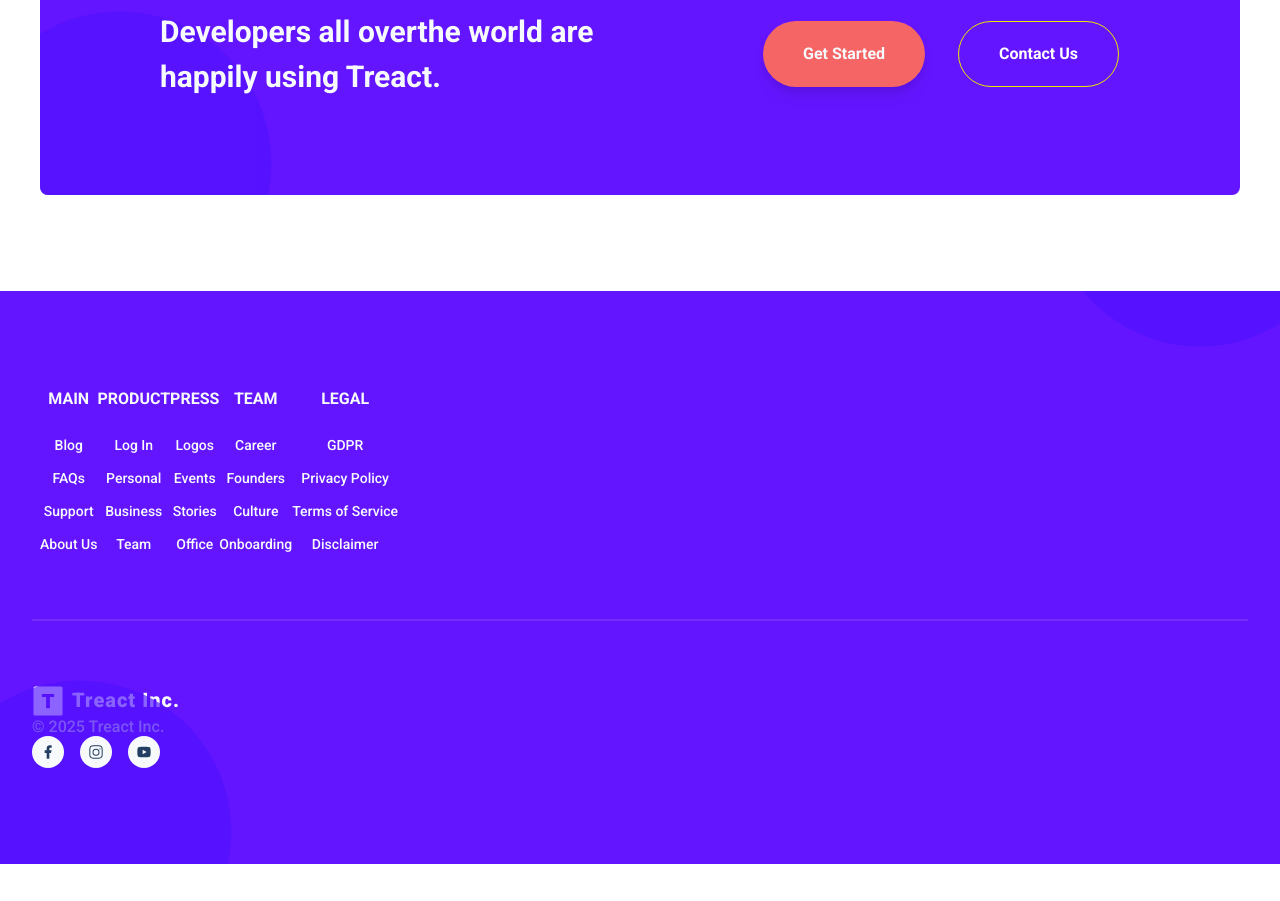
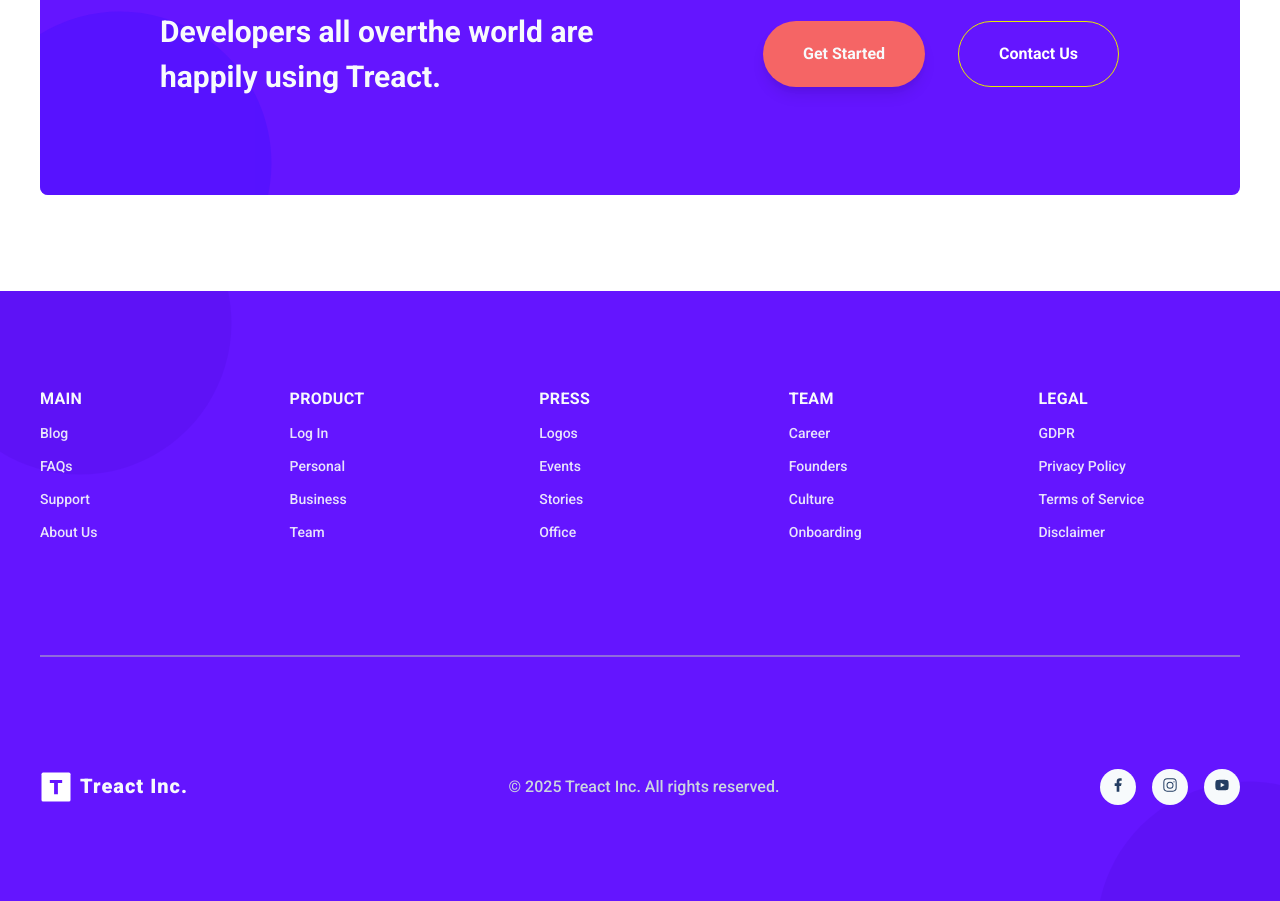
Before and after one commit to Dayla20/projectOct25, a plain HTML site: page index.html in a window 1280 px wide. Shown: the part 5647-6548 px from the top of the page. Before the commit the page ends 6511 px from the top, so only its background shows below. Drawn offline with Linux system fonts and the light colour scheme; a script that the page names is missing.

Commit message:
FooterCompleted

```diff
--- a/index.html
+++ b/index.html
@@ -651,20 +651,21 @@
         </div>
       </section>
     </main>
+    <!--FOOTER -------------------------------------->
     <footer>
-      <svg viewBox="0 0 600 600" class="start__bloob--1">
-        <g transform="translate (300,300)">
+      <svg viewBox="0 0 600 600" class="footer__bloob--1">
+        <g transform="translate(300,300)">
           <path
             d="M 153.6 -239 C 199.1 -209.8 236 -167.2 258.4 -118 C 280.9 -68.9 288.9 -13.1 281.2 40.4 C 273.5 93.9 250.1 145.2 214.7 186.1 C 179.3 226.9 131.9 257.4 80 272.6 C 28.2 287.8 -28.2 287.8 -80 272.6 C -131.9 257.4 -179.3 226.9 -214.7 186.1 C -250.1 145.2 -273.5 93.9 -281.2 40.4 C -288.9 -13.1 -280.9 -68.9 -258.4 -118 C -236 -167.2 -199.1 -209.8 -153.6 -239 C -108.1 -268.3 -54.1 -284.1 0 -284.1 C 54.1 -284.1 108.1 -268.3 153.6 -239 Z"
-            fill="rgb(80,17,804)"
+            fill="#5a10ef"
           ></path>
         </g>
       </svg>
-      <svg viewBox="0 0 600 600" class="start__bloob--2">
-        <g transform="translate (300,300)">
+      <svg viewBox="0 0 600 600" class="footer__bloob--2">
+        <g transform="translate(300,300)">
           <path
             d="M 153.6 -239 C 199.1 -209.8 236 -167.2 258.4 -118 C 280.9 -68.9 288.9 -13.1 281.2 40.4 C 273.5 93.9 250.1 145.2 214.7 186.1 C 179.3 226.9 131.9 257.4 80 272.6 C 28.2 287.8 -28.2 287.8 -80 272.6 C -131.9 257.4 -179.3 226.9 -214.7 186.1 C -250.1 145.2 -273.5 93.9 -281.2 40.4 C -288.9 -13.1 -280.9 -68.9 -258.4 -118 C -236 -167.2 -199.1 -209.8 -153.6 -239 C -108.1 -268.3 -54.1 -284.1 0 -284.1 C 54.1 -284.1 108.1 -268.3 153.6 -239 Z"
-            fill="rgb(80,17,804)"
+            fill="#5a10ef"
           ></path>
         </g>
       </svg>
@@ -706,29 +707,39 @@
             <a class="footer__column--link">Disclaimer</a>
           </div>
         </div>
-      </div>
         <div class="footer__divider"></div>
         <div class="footer__bottom">
           <div class="footer__logo">
             <img
-           src="./assets/logo-light.d9a5d1b5be5ea077b26864fdfc2e96a4.svg" alt class="footer__logo--img">
+              src="./assets/logo-light.d9a5d1b5be5ea077b26864fdfc2e96a4.svg"
+              alt
+              class="footer__logo--img"
+            />
             <h5 class="footer__logo--text">Treact Inc.</h5>
           </div>
-          <div class="footer__copyright">© 2025 Treact Inc.</div>
+          <div class="footer__copyright">
+            © 2025 Treact Inc. All rights reserved.
+          </div>
           <div class="footer__socials">
             <a class="footer__social--link">
-                <svg fill="CurrentColor" viewBox="0 0 24 24">
-                  <path d="M 14 13.5 h 2.5 l 1 -4 H 14 v -2 c 0 -1.03 0 -2 2 -2 h 1.5 V 2.14 c -0.326 -0.043 -1.557 -0.14 -2.857 -0.14 C 11.928 2 10 3.657 10 6.7 v 2.8 H 7 v 4 h 3 V 22 h 4 v -8.5 Z"></path>
+              <svg fill="currentColor" viewBox="0 0 24 24">
+                <path
+                  d="M 14 13.5 h 2.5 l 1 -4 H 14 v -2 c 0 -1.03 0 -2 2 -2 h 1.5 V 2.14 c -0.326 -0.043 -1.557 -0.14 -2.857 -0.14 C 11.928 2 10 3.657 10 6.7 v 2.8 H 7 v 4 h 3 V 22 h 4 v -8.5 Z"
+                ></path>
               </svg>
             </a>
             <a class="footer__social--link">
-                <svg fill="CurrentColor" viewBox="0 0 24 24">
-                  <path d="M7.75 2h8.5A5.76 5.76 0 0 1 22 7.75v8.5A5.76 5.76 0 0 1 16.25 22h-8.5A5.76 5.76 0 0 1 2 16.25v-8.5A5.76 5.76 0 0 1 7.75 2Zm0 1.5A4.26 4.26 0 0 0 3.5 7.75v8.5A4.26 4.26 0 0 0 7.75 20.5h8.5A4.26 4.26 0 0 0 20.5 16.25v-8.5A4.26 4.26 0 0 0 16.25 3.5h-8.5Zm4.25 3.5a5.25 5.25 0 1 1 0 10.5a5.25 5.25 0 0 1 0-10.5Zm0 1.5a3.75 3.75 0 1 0 0 7.5a3.75 3.75 0 0 0 0-7.5ZM18 6.25a1 1 0 1 1 0 2a1 1 0 0 1 0-2Z"></path>
+              <svg fill="currentColor" viewBox="0 0 24 24">
+                <path
+                  d="M7.75 2h8.5A5.76 5.76 0 0 1 22 7.75v8.5A5.76 5.76 0 0 1 16.25 22h-8.5A5.76 5.76 0 0 1 2 16.25v-8.5A5.76 5.76 0 0 1 7.75 2Zm0 1.5A4.26 4.26 0 0 0 3.5 7.75v8.5A4.26 4.26 0 0 0 7.75 20.5h8.5A4.26 4.26 0 0 0 20.5 16.25v-8.5A4.26 4.26 0 0 0 16.25 3.5h-8.5Zm4.25 3.5a5.25 5.25 0 1 1 0 10.5a5.25 5.25 0 0 1 0-10.5Zm0 1.5a3.75 3.75 0 1 0 0 7.5a3.75 3.75 0 0 0 0-7.5ZM18 6.25a1 1 0 1 1 0 2a1 1 0 0 1 0-2Z"
+                ></path>
               </svg>
             </a>
             <a class="footer__social--link">
-                <svg fill="CurrentColor" viewBox="0 0 24 24">
-                  <path d="M 21.543 6.498 C 22 8.28 22 12 22 12 s 0 3.72 -0.457 5.502 c -0.254 0.985 -0.997 1.76 -1.938 2.022 C 17.896 20 12 20 12 20 s -5.893 0 -7.605 -0.476 c -0.945 -0.266 -1.687 -1.04 -1.938 -2.022 C 2 15.72 2 12 2 12 s 0 -3.72 0.457 -5.502 c 0.254 -0.985 0.997 -1.76 1.938 -2.022 C 6.107 4 12 4 12 4 s 5.896 0 7.605 0.476 c 0.945 0.266 1.687 1.04 1.938 2.022 Z M 10 15.5 l 6 -3.5 l -6 -3.5 v 7 Z"></path>
+              <svg fill="currentColor" viewBox="0 0 24 24">
+                <path
+                  d="M 21.543 6.498 C 22 8.28 22 12 22 12 s 0 3.72 -0.457 5.502 c -0.254 0.985 -0.997 1.76 -1.938 2.022 C 17.896 20 12 20 12 20 s -5.893 0 -7.605 -0.476 c -0.945 -0.266 -1.687 -1.04 -1.938 -2.022 C 2 15.72 2 12 2 12 s 0 -3.72 0.457 -5.502 c 0.254 -0.985 0.997 -1.76 1.938 -2.022 C 6.107 4 12 4 12 4 s 5.896 0 7.605 0.476 c 0.945 0.266 1.687 1.04 1.938 2.022 Z M 10 15.5 l 6 -3.5 l -6 -3.5 v 7 Z"
+                ></path>
               </svg>
             </a>
           </div>
--- a/style.css
+++ b/style.css
@@ -1013,12 +1013,36 @@ header img {
 footer {
     padding: 96px 32px;
     background-color: rgb(100, 21, 255);
-    margin-bottom: -32px;
     position: relative;
     overflow: hidden;
 }
-
-.footer__blob--1 {
+.row.footer__row{
+    width: 100%;
+    max-width: 1200px;
+    margin: 0 auto;
+    display: flex;
+    flex-direction: column;
+    gap:48px;
+}
+.footer__columns {
+    margin-top: -48px;
+    display: flex;
+    flex-wrap: wrap;
+    justify-content: space-between;
+    gap: 24px 48px;
+    position: relative;
+    z-index: 2;
+}
+.footer__column {
+    margin-top: 48px;
+    display: flex;
+    flex-direction: column;
+    align-items: flex-start;
+    min-width: 160px;
+    flex:  1 1 160px;
+}
+/* blobs */
+.footer__bloob--1 {
     position: absolute;
     top: 0;
     left: 0;
@@ -1028,7 +1052,7 @@ footer {
     z-index: 1;
     opacity: 0.5;
 }
-.footer__blob--2 {
+.footer__bloob--2 {
     position: absolute;
     bottom: 0;
     right: 0;
@@ -1038,22 +1062,12 @@ footer {
     z-index: 1;
     opacity: 0.5;
 }
-.footer__columns {
-    margin-top: -48px;
-    display: flex;
-    flex-wrap: wrap;
-}
-.footer__column {
-    margin-top: 48px;
-    display: flex;
-    flex-direction: column;
-    align-items: center;
-    z-index: 2;
-}
+
 .footer__column--title {
     font-weight: 700;
     color: #f7fafc;
     line-height: 1.5;
+    letter-spacing: .02em;
 }
 .footer__column--link {
     color: #f7fafc;
@@ -1061,22 +1075,24 @@ footer {
     margin-top: 12px;
     line-height: 1.5;
     font-weight: 500;
-    position: relative;
     cursor: pointer;
-}
-.footer__column--link:nth-child(2) {
-    margin-top: 24px;
+    opacity: .9;
 }
 
-a {
-    display: inline;
-    text-decoration: none;
-}
 .footer__divider {
     width: 100%;
     height: 2px;
     margin: 64px 0;
-    background: rgb(116, 44, 255);
+    background: rgb(144, 107, 219);
+}
+
+.footer__bottom {
+    display: flex;
+    align-items: center;
+    justify-content: space-between;
+    gap: 24px;
+    position: relative;
+    z-index: 2; /*above bloop */
 }
 .footer__logo {
     display: flex;
@@ -1098,23 +1114,25 @@ a {
     font-weight: 500;
 }
 .footer__socials {
-    display: flex
-;
+    display: flex;
     align-items: center;
     margin-left: -16px;
 }
 .footer__social--link {
+    width: 36px;
+    height: 36px;
+    display: flex;
+    justify-content: center;
+    justify-content: center;
     margin-left: 16px;
     padding: 8px;
     background: #f7fafc;
-    display: flex;
-    justify-content: center;
     border-radius: 50%;
-    z-index: 2;
     cursor: pointer;
-    transition: all 300ms
-ease;}
+    transition: all 300ms ease, opacity 300ms ease;}
+.footer__social--link:hover {
+    transform: translateY(-2px);
+    opacity: .9; }
 .footer__social--link svg {
-    height: 16px;
     width: 16px;
-}
+    height: 16px; }
```
Lines whose indentation alone changed are shown as unchanged.
